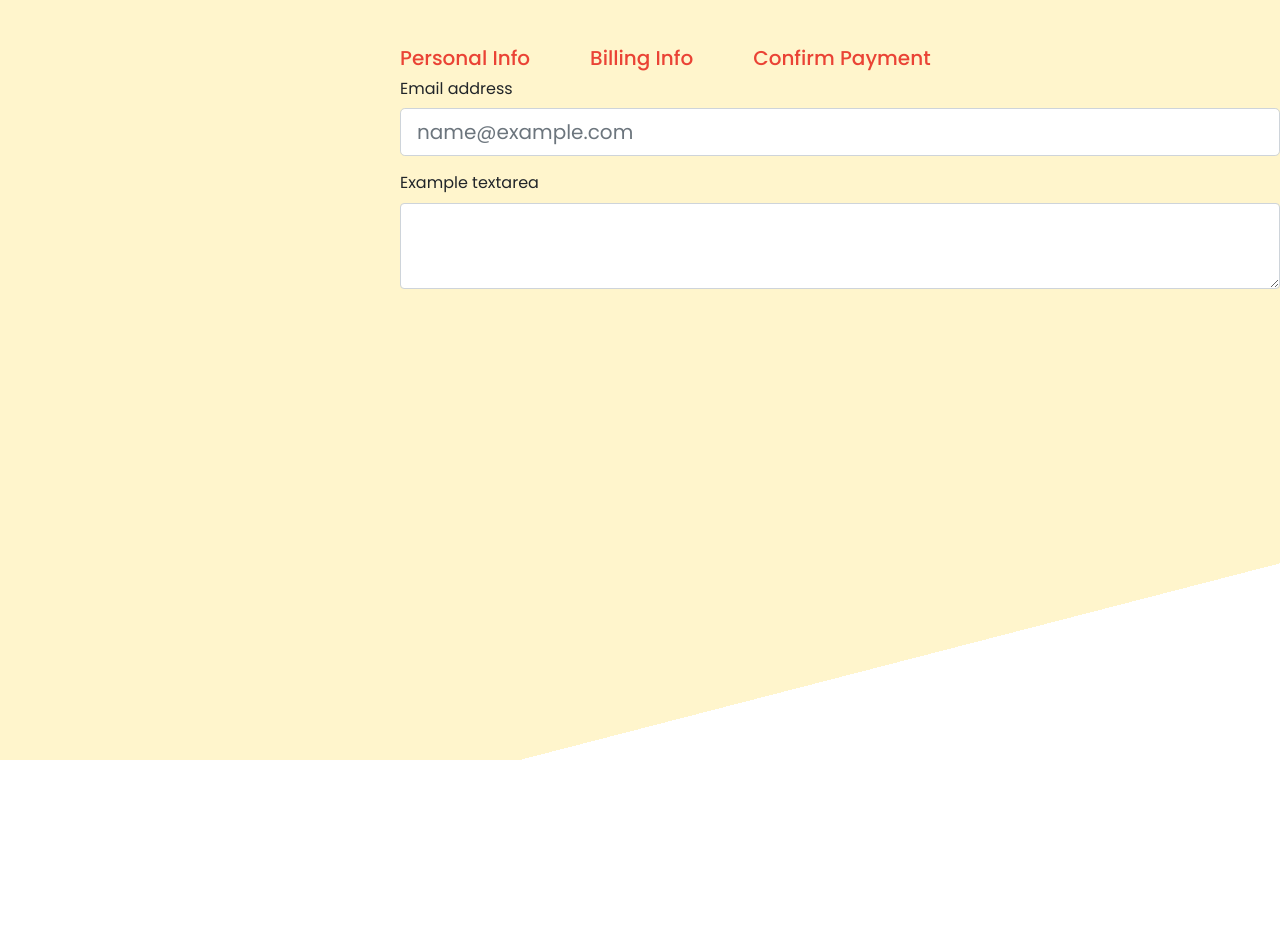
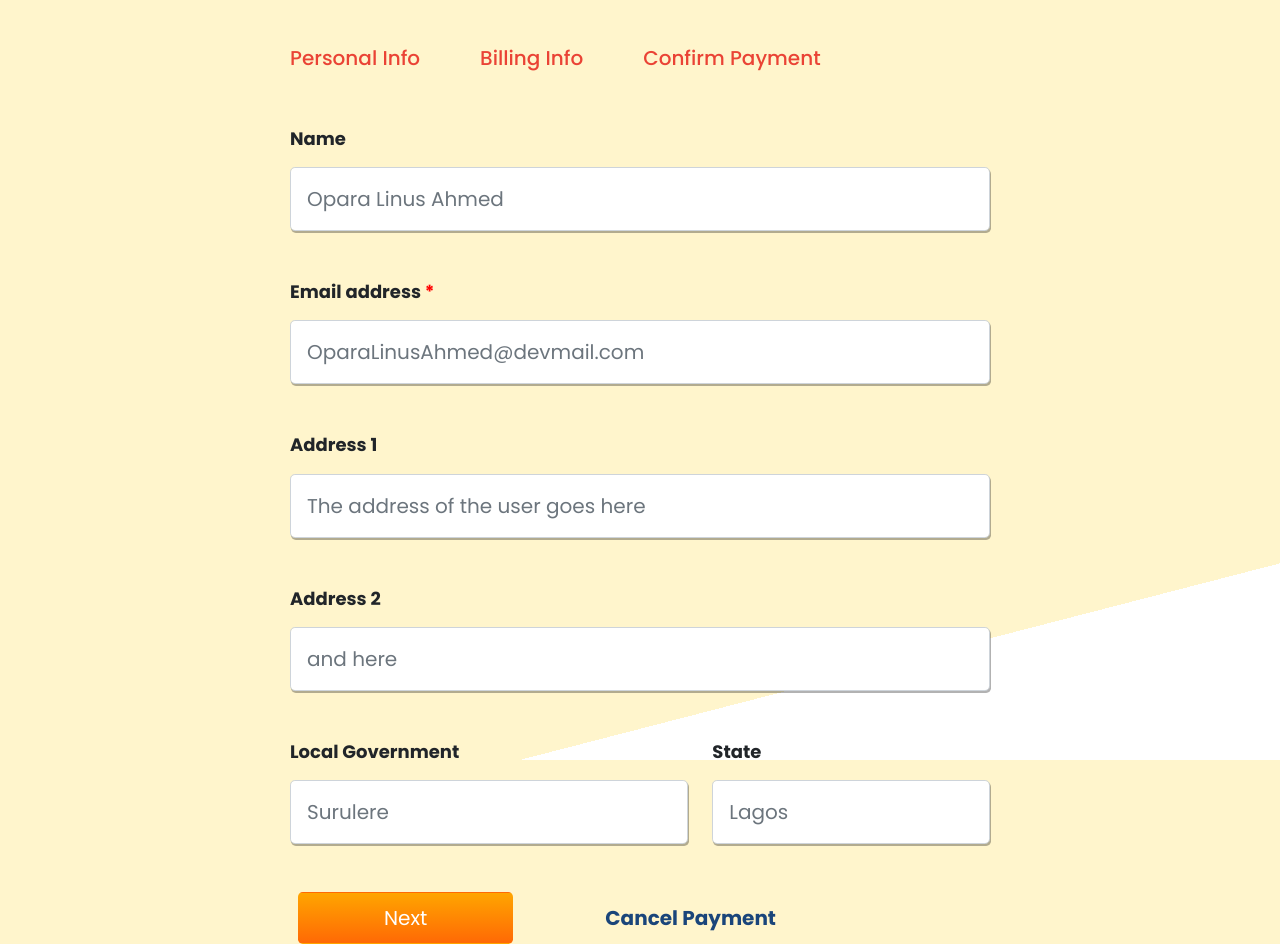
Before and after one commit to Mideolabanji/programming-task, a React (Create React App) app: page / in a window 1280 px wide. Shown: the part 220-1164 px from the top of the page. Before the commit the page ends 980 px from the top, so only its background shows below. Built offline with nearby package versions, Linux system fonts and the light colour scheme.

Commit message:
styled and included all the input forms for the page

```diff
--- a/src/App.css
+++ b/src/App.css
@@ -7,8 +7,9 @@ body {
 }
 
 .app-body {
+  margin: auto;
   margin-top: 180px;
-  margin-left: 400px;
+  max-width: 700px;
 }
 
 h1 {
@@ -31,3 +32,33 @@ h1 {
   text-decoration: none;
   color: #ea4335;
 }
+
+label {
+  font-size: 18px;
+  font-weight: bold;
+}
+
+input {
+  box-shadow: 1px 2px rgb(0 0 0 / 30%);
+  padding: 1rem 1rem !important;
+}
+
+.required {
+  color: red;
+}
+
+.next-btn {
+  background: linear-gradient(to top, #ff6905, orange) !important;
+  padding: 10px 85px !important;
+  color: white !important;
+}
+
+.cancel-payment-link {
+  text-decoration: none;
+  color: #023372;
+  opacity: 0.9;
+  font-weight: bold;
+  font-size: 20px;
+  margin-left: 75px;
+  display: inline-block;
+}
--- a/src/FormInputs.js
+++ b/src/FormInputs.js
@@ -3,27 +3,87 @@ import React from "react";
 export default function FormInputs() {
   return (
     <div>
-      <div class="mb-3">
-        <label for="exampleFormControlInput1" class="form-label">
-          Email address
+      <div className="mb-5 mt-5">
+        <label for="exampleFormControlTextarea1" className="form-label mb-3">
+          Name
+        </label>
+        <input
+          type="text"
+          className="form-control form-control-lg"
+          id="exampleFormControlTextarea1"
+          placeholder="Opara Linus Ahmed"
+        />
+      </div>
+      <div className="mb-5">
+        <label for="exampleFormControlInput1" className="form-label mb-3">
+          Email address <span className="required"> *</span>
         </label>
         <input
           type="email"
-          class="form-control form-control-lg"
+          className="form-control form-control-lg"
           id="exampleFormControlInput1"
-          placeholder="name@example.com"
+          placeholder="OparaLinusAhmed@devmail.com"
         />
       </div>
-      <div class="mb-3">
-        <label for="exampleFormControlTextarea1" class="form-label">
-          Example textarea
+      <div className="mb-5">
+        <label for="exampleFormControlTextarea1" className="form-label mb-3">
+          Address 1
         </label>
-        <textarea
-          class="form-control"
+        <input
+          type="text"
+          className="form-control form-control-lg"
           id="exampleFormControlTextarea1"
-          rows="3"
-        ></textarea>
+          placeholder="The address of the user goes here"
+        />
       </div>
+      <div className="mb-5">
+        <label for="exampleFormControlTextarea1" className="form-label mb-3">
+          Address 2
+        </label>
+        <input
+          type="text"
+          className="form-control form-control-lg"
+          id="exampleFormControlTextarea1"
+          placeholder="and here"
+        />
+      </div>
+      <div className="row">
+        <div className="col-7">
+          <label for="exampleFormControlTextarea1" className="form-label mb-3">
+            Local Government
+          </label>
+          <input
+            type="text"
+            className="form-control form-control-lg"
+            id="exampleFormControlTextarea1"
+            placeholder="Surulere"
+          />
+        </div>
+        <div className="col-5">
+          <label for="exampleFormControlTextarea1" className="form-label mb-3">
+            State
+          </label>
+          <input
+            type="text"
+            className="form-control form-control-lg"
+            id="exampleFormControlTextarea1"
+            placeholder="Lagos"
+          />
+        </div>
+      </div>
+      <a className="#">
+        <button type="button" className="btn btn-lg mt-5 ms-2 next-btn">
+          Next
+        </button>
+      </a>
+      <a href="#">
+        <button
+          type="button"
+          className="btn btn-link cancel-payment-link btn-lg mt-5"
+        >
+          Cancel Payment
+        </button>
+      </a>
     </div>
   );
 }
```
